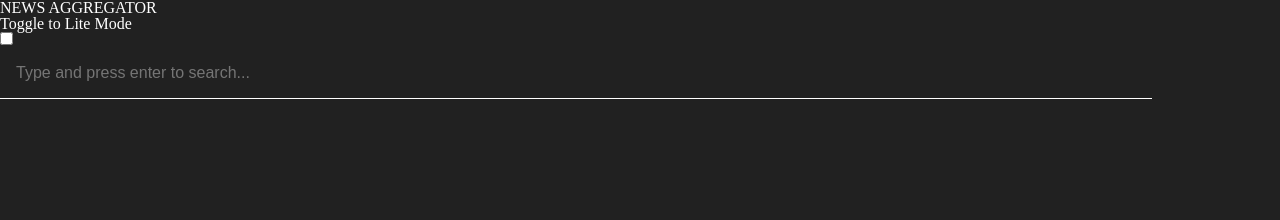
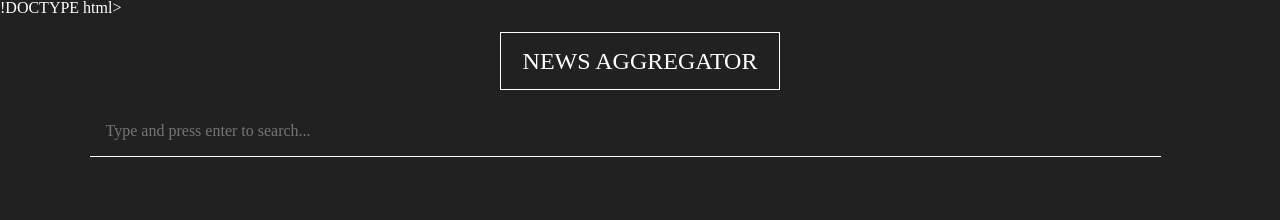
Before and after one commit to Manali-Lokhande/news-aggregator-app, a website: page src/index.html in a window 1280 px wide. Drawn offline with nearby package versions, Linux system fonts and the light colour scheme.

Commit message:
Update index.html

```diff
--- a/src/index.html
+++ b/src/index.html
@@ -1,26 +1,41 @@
-<!DOCTYPE html>
+
+!DOCTYPE html>
 <html lang="en">
-    <head>
-        <link rel="stylesheet" type="text/css" href="styles/index.css">
-        <link rel="stylesheet" href="https://fonts.googleapis.com/css?family=Montserrat&display=swap">
-    </head>
-    <body onload="start()">
-        <!--header and toggle key-->
-        <div class="mainheading"> NEWS AGGREGATOR</div>
-       <div class="toggle">Toggle to Lite Mode</div>
-        <label class="switch">
-            <input type="checkbox" id="toggle_action" unchecked>
-            <div class="slider round"></div>
-        </label>
+<head>
+  <meta charset="UTF-8">
+  <meta name="viewport" content="width=device-width, initial-scale=1">
+  <title>News Aggregator</title>
 
-        <!--search-bar-->
-        <div class="search-bar">
-            <input type="text" name="search" id="search" placeholder="Type and press enter to search..."/>
-        </div>
+  <link rel="stylesheet" href="https://stackpath.bootstrapcdn.com/bootstrap/4.3.1/css/bootstrap.min.css" integrity="sha384-ggOyR0iXCbMQv3Xipma34MD+dH/1fQ784/j6cY/iJTQUOhcWr7x9JvoRxT2MZw1T" crossorigin="anonymous">
+  <script src="https://code.jquery.com/jquery-3.4.1.slim.min.js" integrity="sha384-J6qa4849blE2+poT4WnyKhv5vZF5SrPo0iEjwBvKU7imGFAV0wwj1yYfoRSJoZ+n" crossorigin="anonymous"></script>
 
-        <!--news display-->
-        <ul id="news-articals"></ul>
-    </section>
-    <script src="scripts/index.js"></script>
-    </body>
+  <link rel="stylesheet" type="text/css" href="./styles/reset.css">
+  <link rel="stylesheet" type="text/css" href="./styles/index.css">
+</head>
+<body>
+  <h1 class="site-title">News Aggregator</h1>
+
+  <div class="search-container">
+    <input type="text" id="search" placeholder="Type and press enter to search..." />
+  </div>
+
+  <ul id="news-articles">
+     <li class="article" style="display:none;">
+        <img class="article-img" src=""/>
+
+        <h2 class="article-title"></h2>
+
+        <p class="article-description"></p>
+
+        <span class="article-author"></span>
+
+        <a class="article-link" href="" target="_blank"></a>
+     </li>
+  </ul>
+  <h3 class="not-found">No article was found based on the search.</h3>
+
+
+  <script src="./scripts/index.js"></script>
+
+</body>
 </html>
```
